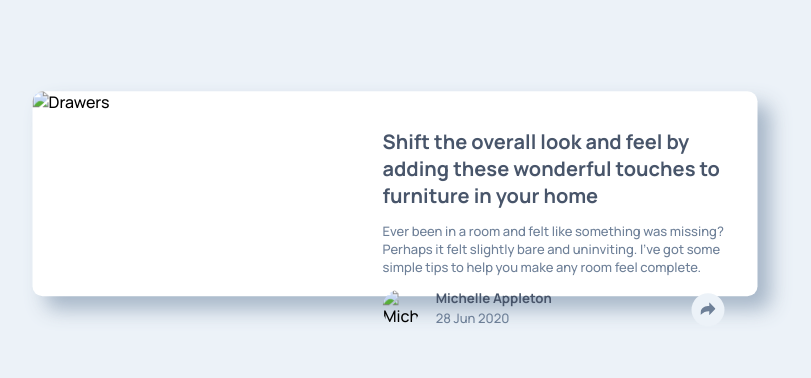
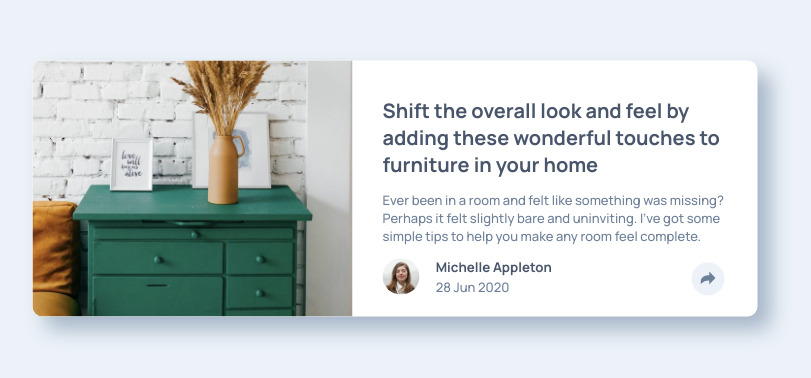
Before and after one commit to Shady-Omar/Frontend-Mentor-Challenge-11, a plain HTML site: page index.html in a window 1280 px wide. Shown: the part 226-604 px from the top of the page, without its empty margins (245-1056 px from the left). Drawn offline with Linux system fonts and the light colour scheme; the site is published under a folder, as on GitHub Pages, so addresses that start at the root find nothing.

Commit message:
HTML Modified

```diff
--- a/index.html
+++ b/index.html
@@ -23,7 +23,7 @@
   <main>
     <h1>x</h1>
     <div class="container">
-      <img src="/images/drawers.jpg" alt="Drawers">
+      <img src="images/drawers.jpg" alt="Drawers">
       <div class="content">
         <div class="text">
             <h2>Shift the overall look and feel by adding these wonderful touches to furniture in your home</h2>
@@ -33,7 +33,7 @@
         </div>
         <div class="author">
           <div class="pfp">
-            <img src="/images/avatar-michelle.jpg" alt="Michelle">
+            <img src="images/avatar-michelle.jpg" alt="Michelle">
             <span>Michelle Appleton</span>
           </div>
           <div class="share">
```
